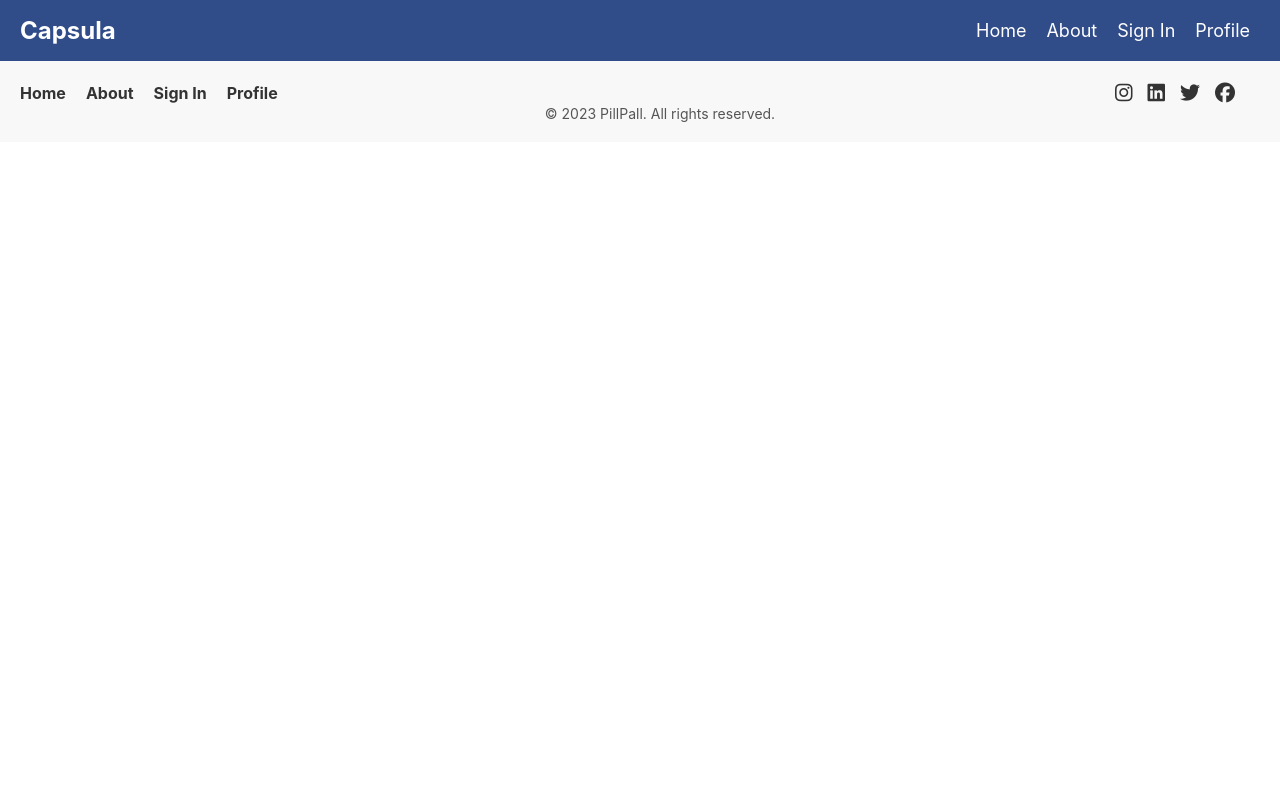
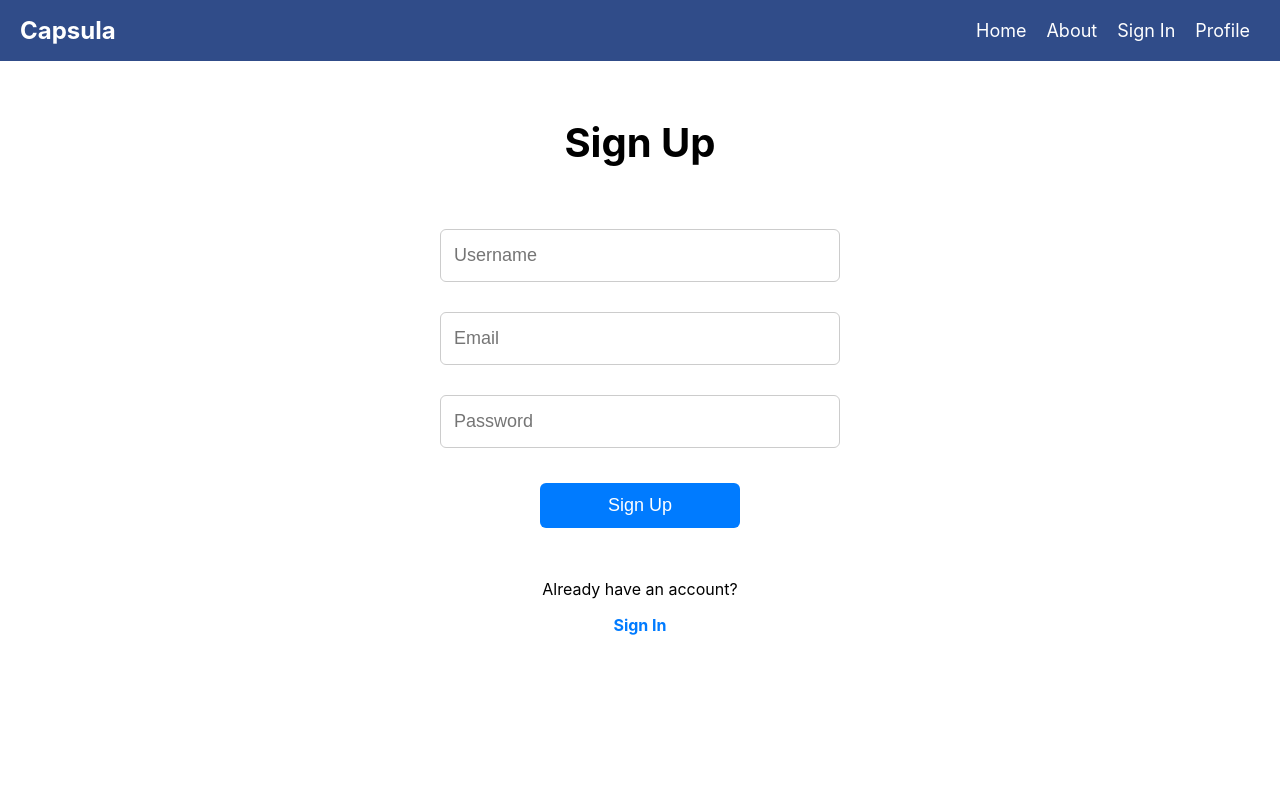
Before and after one commit to mkedar/PillPal, a React (Create React App) app: page /signup in a window 1280 px wide. Shown: the top 800 px of the page. Built offline with nearby package versions, Linux system fonts and the light colour scheme.

Commit message:
css for signup

```diff
--- a/src/App.css
+++ b/src/App.css
@@ -1,4 +1,10 @@
 .App {
   margin: 0;
   overflow-x: hidden;
+  display: flex;
+  flex-direction: column;
+  min-height: 100vh;
 }
+.content {
+  flex: 1;
+}
--- a/src/App.js
+++ b/src/App.js
@@ -8,6 +8,7 @@ import SignIn from './pages/SignIn.jsx';
 import Profile from './pages/Profile.jsx';
 import Footer from './components/Footer.jsx';
 import PillPage from './pages/PillPage.jsx';
+import SignUp from './pages/SignUp.jsx';
 
 
 
@@ -16,13 +17,16 @@ function App() {
       <BrowserRouter>
         <div className="App">
           <Header />
+          <div className='content'>
             <Routes>
+              <Route path="/signup" element={<SignUp />} />
               <Route path="/about" element={<About />} />
               <Route path="/signin" element={<SignIn />} />
               <Route path="/profile" element={<Profile />} />
               <Route path="/" element={<Home />} />
               <Route path="/PillPage" element={<PillPage />} />
             </Routes>
+          </div>
           <Footer />
         </div>
       </BrowserRouter>
--- a/src/components/Components.css
+++ b/src/components/Components.css
@@ -112,6 +112,7 @@
   width: 100%;
 }
 
+
 .footer p {
   margin: 0;
   font-size: 14px;
--- a/src/pages/Home.css
+++ b/src/pages/Home.css
@@ -2,7 +2,6 @@
 .home {
   display: flex;
   flex-direction: column;
-  height: 100vh;
 }
 
 .titlePillPalBox {
@@ -22,6 +21,7 @@
   text-align: center;
   max-width: 600px; /* Set a maximum width for the box */
   border-radius: 8px;
+  margin-bottom: 20px;
 }
 
 .explanationText {
--- a/src/pages/SignIn.jsx
+++ b/src/pages/SignIn.jsx
@@ -1,7 +1,17 @@
-import React from 'react'
+// SignIn.jsx
+
+import React from 'react';
+import { Link } from 'react-router-dom';
+import './signUpIn.css'; // Reuse the CSS file
 
 export default function SignIn() {
   return (
-    <div>SignIn</div>
-  )
+    <div className="signup-container">
+      <h1>Sign In</h1>
+      <div className="signin-link-container">
+        <p>New to PillPal?</p>
+        <Link to="/signup" className="signin-link">Sign Up</Link>
+      </div>
+    </div>
+  );
 }
--- /dev/null
+++ b/src/pages/SignUp.jsx
@@ -0,0 +1,21 @@
+import React from 'react';
+import { Link } from 'react-router-dom';
+import './signUpIn.css'; // Import the CSS file
+
+export default function SignUp() {
+  return (
+    <div className="signup-container">
+      <h1 className='signUpTitle'>Sign Up</h1>
+      <form className="signup-form">
+        <input type="text" placeholder="Username" id="username" className="input-field"></input>
+        <input type="email" placeholder="Email" id="email" className="input-field"></input>
+        <input type="password" placeholder="Password" id="password" className="input-field"></input>
+        <button className="signup-button">Sign Up</button>
+      </form>
+      <div className="signin-link-container">
+        <p>Already have an account?</p>
+        <Link to="/signin" className="signin-link">Sign In</Link>
+      </div>
+    </div>
+  );
+}
--- /dev/null
+++ b/src/pages/signUpIn.css
@@ -0,0 +1,71 @@
+/* SignUp.css */
+
+/* SignUp container */
+.signup-container {
+  display: flex;
+  flex-direction: column;
+  align-items: center;
+  min-height: 100vh;
+  margin-top: 30px; /* Adjust the negative margin to move the content up */
+}
+
+/* SignUp form */
+.signUpTitle{
+  font-size: 40px;
+}
+.signup-form {
+  display: flex;
+  flex-direction: column;
+  align-items: center;
+  width: 300px;
+  margin: 20px;
+}
+
+/* Input styles */
+.input-field {
+  margin: 15px; /* Increase the margin to add more space between input fields */
+  padding: 15px; /* Increase the padding for larger input fields */
+  padding-left: 13px;
+  width: 400px;
+  box-sizing: border-box;
+  border: 1px solid #ccc;
+  border-radius: 6px; /* Increase the border-radius for slightly rounded corners */
+  font-size: 18px; /* Increase the font size for larger text */
+}
+
+/* Button styles */
+.signup-button {
+  margin-top: 20px;
+  padding: 12px; /* Increase the padding for a larger button */
+  background-color: #007bff;
+  color: #fff;
+  border: none;
+  border-radius: 6px;
+  width: 200px;
+  cursor: pointer;
+  font-size: 18px;
+}
+
+.signup-button:hover {
+  background-color: #0056b3;
+}
+
+/* Sign In link container */
+.signin-link-container {
+  margin-top: 15px; /* Increase the margin to add more space between the link and the form */
+  display: flex;
+  flex-direction: column;
+  align-items: center;
+}
+
+/* Sign In link styles */
+.signin-link {
+  color: #007bff;
+  text-decoration: none;
+  font-weight: bold;
+  font-size: 16px; /* Increase the font size for the link */
+}
+
+.signin-link:hover {
+  text-decoration: underline;
+}
```
Lines whose indentation alone changed are shown as unchanged.
